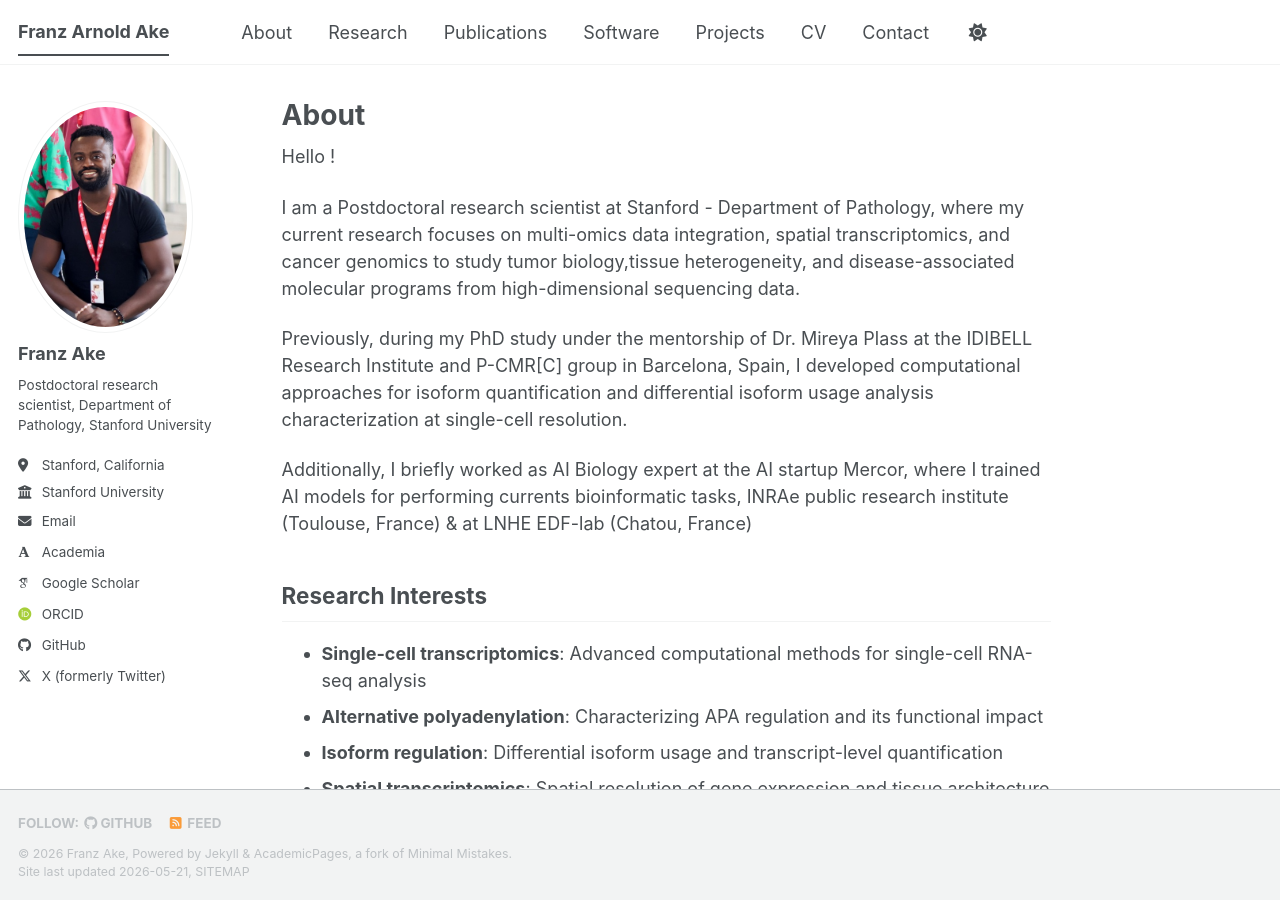
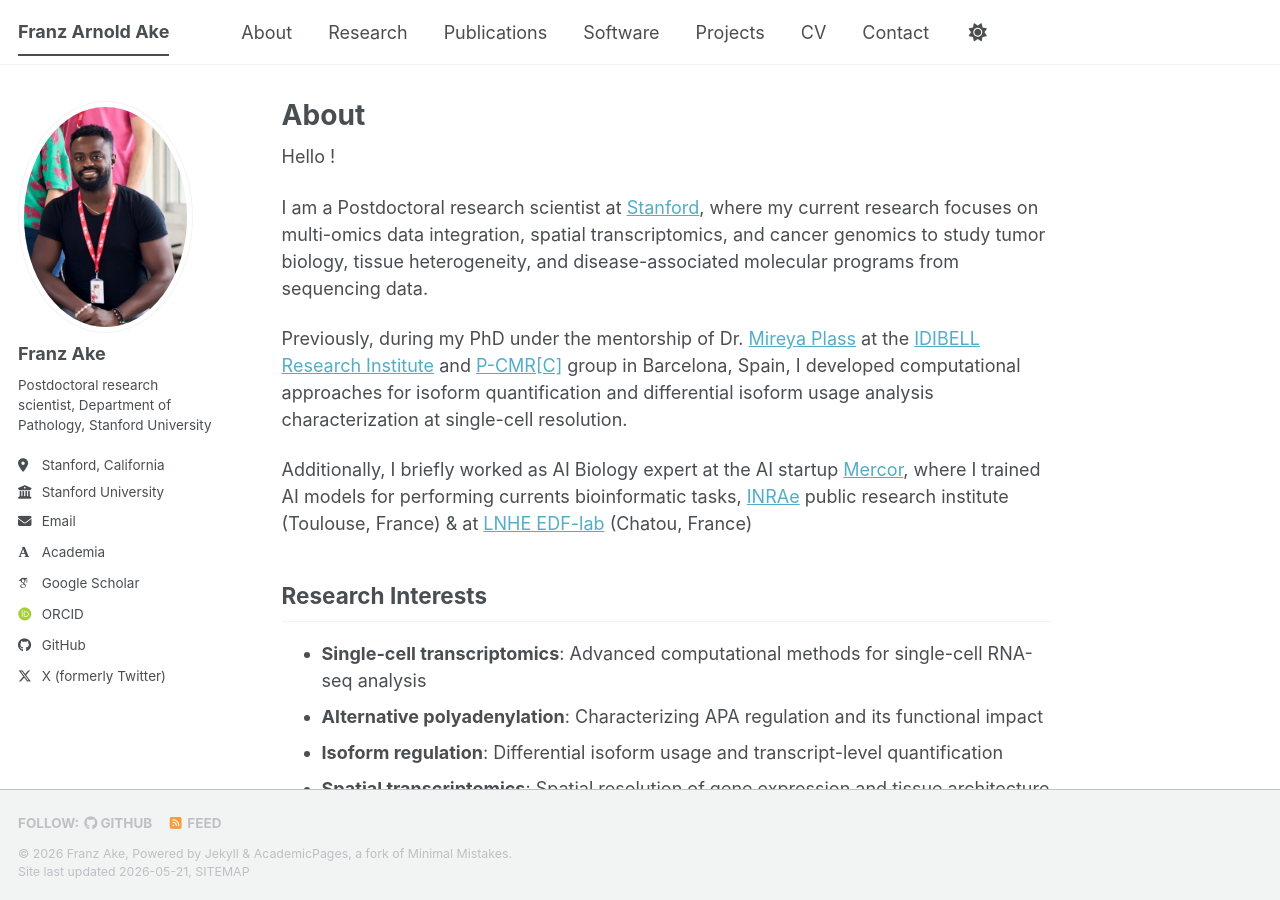
Before and after one commit to franzake/franzake.github.io, a Jekyll site: the page built from _pages/about.md, in a window 1280 px wide and 900 px high. Built offline with Jekyll 4.4.1, drawn with Linux system fonts in a browser that asks for light colours; some web fonts are replaced; a script bundle is joined from its source files by our own code; library files that are not in the unit come from our copies.

Commit message:
update about section

```diff
--- a/_pages/about.md
+++ b/_pages/about.md
@@ -9,11 +9,11 @@ redirect_from:
 
 Hello !
 
-I am a Postdoctoral research scientist at Stanford - Department of Pathology, where my current research focuses on multi-omics data integration, spatial transcriptomics, and cancer genomics to study tumor biology,tissue heterogeneity, and disease-associated molecular programs from high-dimensional sequencing data.
+I am a Postdoctoral research scientist at [Stanford](https://www.stanford.edu), where my current research focuses on multi-omics data integration, spatial transcriptomics, and cancer genomics to study tumor biology, tissue heterogeneity, and disease-associated molecular programs from sequencing data.
 
-Previously, during my PhD study under the mentorship of Dr. Mireya Plass at the IDIBELL Research Institute and P-CMR[C] group in Barcelona, Spain, I developed computational approaches for isoform quantification and differential isoform usage analysis characterization at single-cell resolution.
+Previously, during my PhD under the mentorship of Dr. [Mireya Plass](https://www.plasslab.com/members.html) at the [IDIBELL Research Institute](https://idibell.cat/en/) and [P-CMR[C]](https://p-cmrc.cat) group in Barcelona, Spain, I developed computational approaches for isoform quantification and differential isoform usage analysis characterization at single-cell resolution.
 
-Additionally, I briefly worked as AI Biology expert at the AI startup Mercor, where I trained AI models for performing currents bioinformatic tasks, INRAe public research institute (Toulouse, France) & at LNHE EDF-lab (Chatou, France)
+Additionally, I briefly worked as AI Biology expert at the AI startup [Mercor](https://www.mercor.com/apex/apex-agents-leaderboard/), where I trained AI models for performing currents bioinformatic tasks, [INRAe](https://www.inrae.fr/en) public research institute (Toulouse, France) & at [LNHE EDF-lab](https://www.edf.fr/en/the-edf-group/innovating-for-the-future/rd-global-expertise/our-activities) (Chatou, France)
 
 
 ## Research Interests
@@ -32,7 +32,7 @@ Additionally, I briefly worked as AI Biology expert at the AI startup Mercor, wh
 
 <div style="display:grid; grid-template-columns:repeat(auto-fit,minmax(320px,1fr)); gap:20px;">
 <div>
-<iframe width="100%" height="220"
+<iframe width="100%" height="70"
 src="https://www.youtube.com/embed/vvmfF6eCkEE"
 title="Nextflow Summit Boston"
 frameborder="0"
@@ -42,7 +42,7 @@ allowfullscreen>
 </div>
 
 <div>
-<iframe width="100%" height="220"
+<iframe width="100%" height="70"
 src="https://www.youtube.com/embed/VIDEO_ID"
 title="Conference Talk"
 frameborder="0"
@@ -53,7 +53,7 @@ Short description of the talk.
 </div>
 
 <div>
-<iframe width="100%" height="220"
+<iframe width="100%" height="70"
 src="https://www.youtube.com/embed/VIDEO_ID"
 title="Conference Talk"
 frameborder="0"
```
